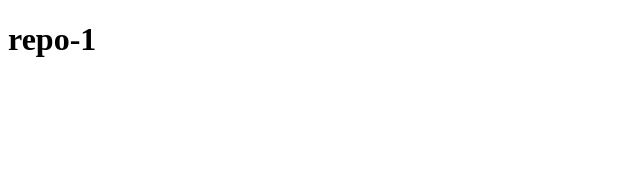
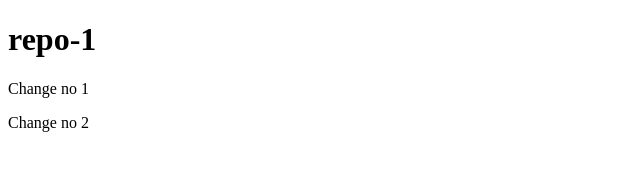
Before and after one commit to SamitRaiyan/repo-1, a plain HTML site: page index.html in a window 1280 px wide. Shown: the whole page, without its empty margins (0-640 px from the left). Drawn offline with Linux system fonts and the light colour scheme.

Commit message:
repo-1 second change

```diff
--- a/index.html
+++ b/index.html
@@ -7,5 +7,7 @@
 </head>
 <body>
     <h1>repo-1</h1>
+    <div><p>Change no 1</p></div>
+    <div><p>Change no 2</p></div>
 </body>
 </html>
```
